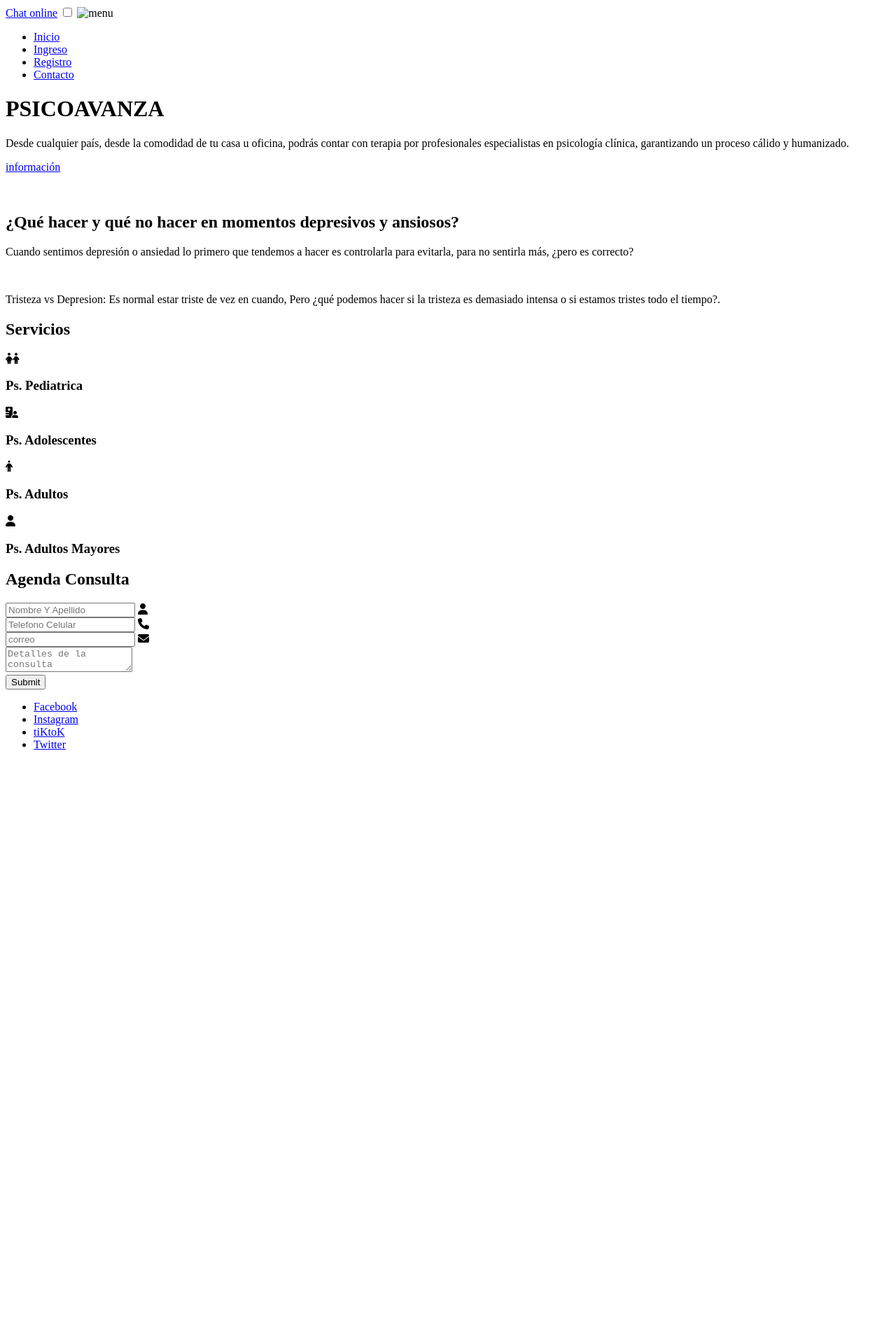
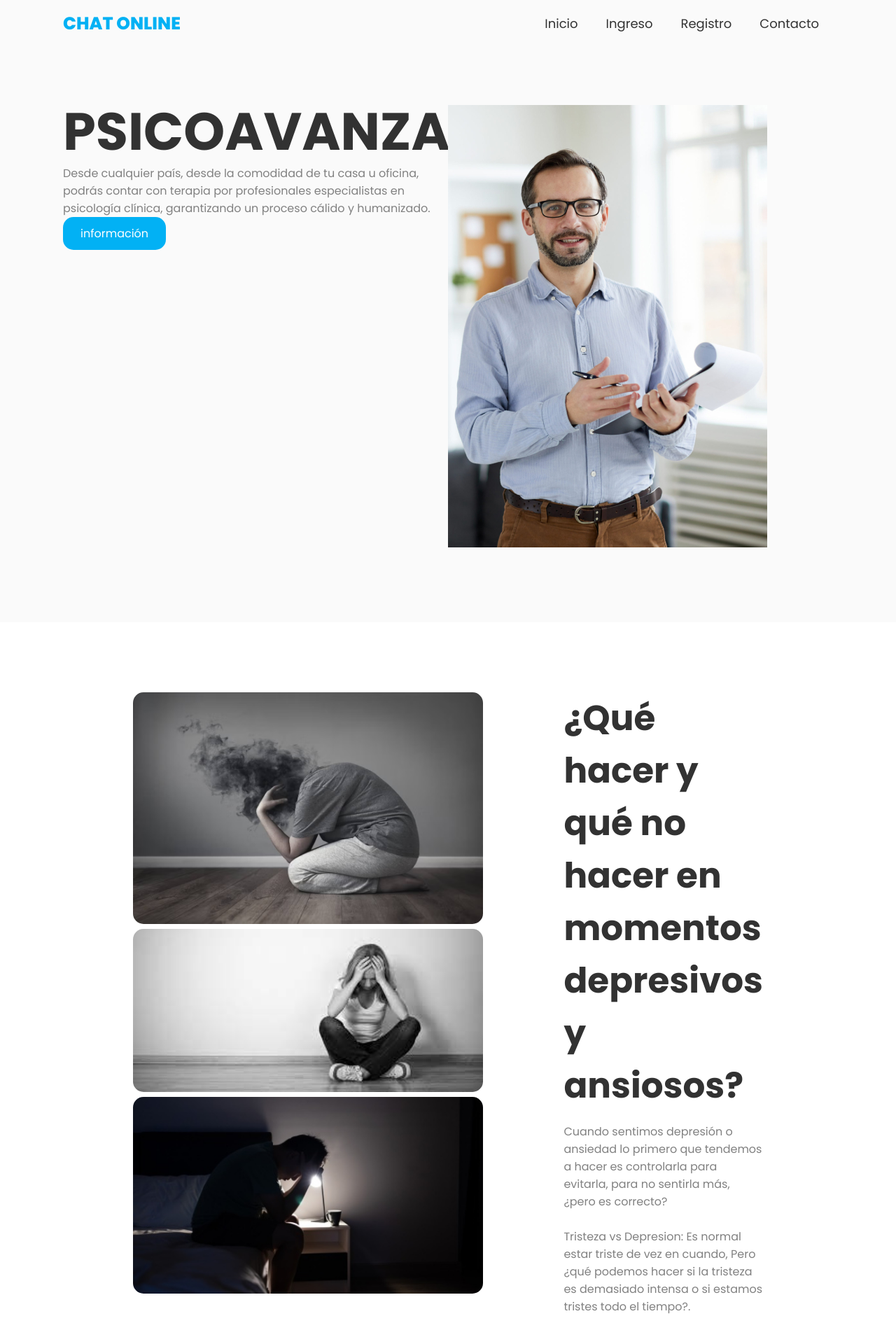
Before and after one commit to jeis85/Trabajo-Final, a website: page public/index.html in a window 1280 px wide. Shown: the top 1900 px of the page at 70% size. Before the commit the page ends 1089 px from the top, so only its background shows below. Drawn offline with Linux system fonts and the light colour scheme; the site is published under a folder, as on GitHub Pages, so addresses that start at the root find nothing.

Commit message:
terminado

```diff
--- a/public/contacto.html
+++ b/public/contacto.html
@@ -8,7 +8,7 @@
     <link rel="stylesheet" href="https://cdnjs.cloudflare.com/ajax/libs/font-awesome/6.4.0/css/all.min.css"
         integrity="sha512-iecdLmaskl7CVkqkXNQ/ZH/XLlvWZOJyj7Yy7tcenmpD1ypASozpmT/E0iPtmFIB46ZmdtAc9eNBvH0H/ZpiBw=="
         crossorigin="anonymous" referrerpolicy="no-referrer" />
-    <link rel="stylesheet" href="/public/style/contacto.css">
+    <link rel="stylesheet" href="./style/contacto.css">
 
     <link href="https://cdn.jsdelivr.net/npm/bootstrap@5.3.3/dist/css/bootstrap.min.css" rel="stylesheet"
     integrity="sha384-QWTKZyjpPEjISv5WaRU9OFeRpok6YctnYmDr5pNlyT2bRjXh0JMhjY6hW+ALEwIH" crossorigin="anonymous" />
@@ -23,7 +23,7 @@
             <a href="index.html" class="logo">inicio</a>
             <input type="checkbox" id="menu" />
             <label for="menu">
-                <img src="/public/images/menu.png" class="menu-icono" alt="">
+                <img src="./images/menu.png" class="menu-icono" alt="">
             </label>
             <nav class="navbar">
                 <ul>
@@ -48,13 +48,13 @@
             <div class="carousel-inner miCarrusel">
 
               <div class="carousel-item active">
-                <img src="/public/images/Baner 1.png" class="d-block w-100" alt="BANER1">
+                <img src="./images/Baner 1.png" class="d-block w-100" alt="BANER1">
               </div>
               <div class="carousel-item">
-                <img src="/public/images/baner2.png" class="d-block w-100" alt="BANER2">
+                <img src="./images/baner2.png" class="d-block w-100" alt="BANER2">
               </div>
               <div class="carousel-item">
-                <img src="/public/images/baner3.png" class="d-block w-100" alt="BANER3">
+                <img src="./images/baner3.png" class="d-block w-100" alt="BANER3">
               </div>
             </div>
             <button class="carousel-control-prev" type="button" data-bs-target="#carouselExampleIndicators"
@@ -73,7 +73,7 @@
 
     <section class="about container">
         <div class="about-img">
-            <img src="/public/images/Psicoavanza-Photoroom.png-Photoroom.png" alt="">
+            <img src="./images/Psicoavanza-Photoroom.png-Photoroom.png" alt="">
            </div>
                 <div class="about-txt">
 
--- a/public/index.html
+++ b/public/index.html
@@ -8,7 +8,7 @@
     <link rel="stylesheet" href="https://cdnjs.cloudflare.com/ajax/libs/font-awesome/6.4.0/css/all.min.css"
         integrity="sha512-iecdLmaskl7CVkqkXNQ/ZH/XLlvWZOJyj7Yy7tcenmpD1ypASozpmT/E0iPtmFIB46ZmdtAc9eNBvH0H/ZpiBw=="
         crossorigin="anonymous" referrerpolicy="no-referrer" />
-    <link rel="stylesheet" href="/public/style/style.css">
+    <link rel="stylesheet" href="./style/style.css">
 
 
 </head>
@@ -19,7 +19,7 @@
             <a href="#" class="logo">Chat online</a>
             <input type="checkbox" id="menu" />
             <label for="menu">
-                <img src="/public/images/menu.png" class="menu-icono" alt="menu">
+                <img src="./images/menu.png" class="menu-icono" alt="menu">
             </label>
             <nav class="navbar">
                 <ul>
@@ -39,7 +39,7 @@
                 <a href="#" class="btn-1">información</a>
             </div>
             <div class="header-img">
-                <img src="/public/images/psicologos-a-domicilio-servicios-a-un-click.jpg" alt="">
+                <img src="./images/psicologos-a-domicilio-servicios-a-un-click.jpg" alt="">
 
             </div>
         </div>
@@ -47,9 +47,9 @@
 
     <section class="about container">
         <div class="about-img">
-            <img src="/public/images/2.avif" alt="">
-            <img src="/public/images/3.jpg" alt="">
-            <img src="/public/images/4.jpg" alt="">
+            <img src="./images/2.avif" alt="">
+            <img src="./images/3.jpg" alt="">
+            <img src="./images/4.jpg" alt="">
         </div>
         <div class="about-txt">
             <h2>¿Qué hacer y qué no hacer en momentos depresivos y ansiosos?</h2>
```
Also changed, not shown: public/ingreso.html (+1 -1 lines), public/registro.html (+1 -1 lines).
